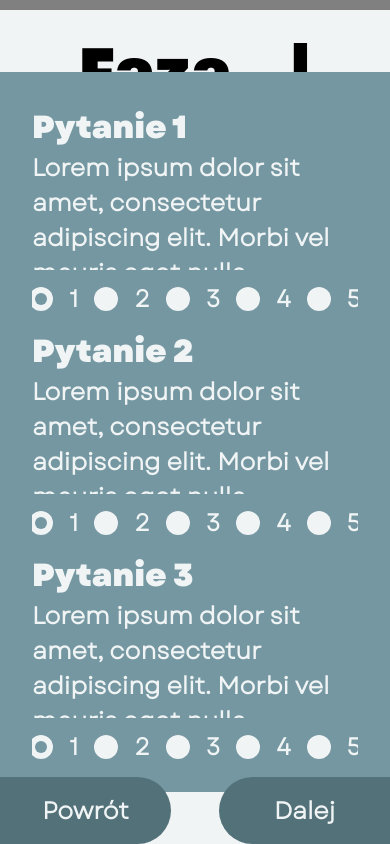
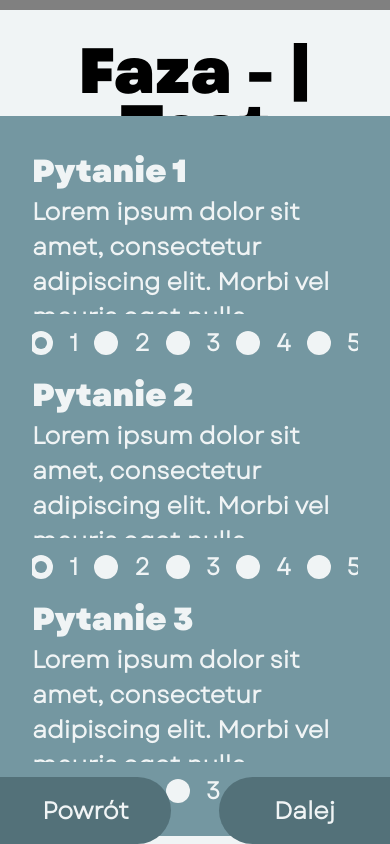
Before and after one commit to TheLPro/flow-quiz, a plain HTML site: page quiz.html in a window 390 px wide. Drawn offline with Linux system fonts and the light colour scheme.

Commit message:
Bug Fixes

```diff
--- a/styles/style.css
+++ b/styles/style.css
@@ -119,9 +119,8 @@ form {
   background: var(--primary, blue);
   padding: 2rem;
   border-radius: 1rem;
-  margin-top: -5rem;
   color: var(--bg, white);
-  position: none;
+  position: unset;
 }
 
 .question {
@@ -431,7 +430,7 @@ a {
     left: -2rem;
     right: 0;
     top: 50%;
-    transform: translateY(-37.5%);
+    transform: translateY(-42.5%);
     border-radius: 0;
     max-height: 45rem;
     height: 100%;
```
